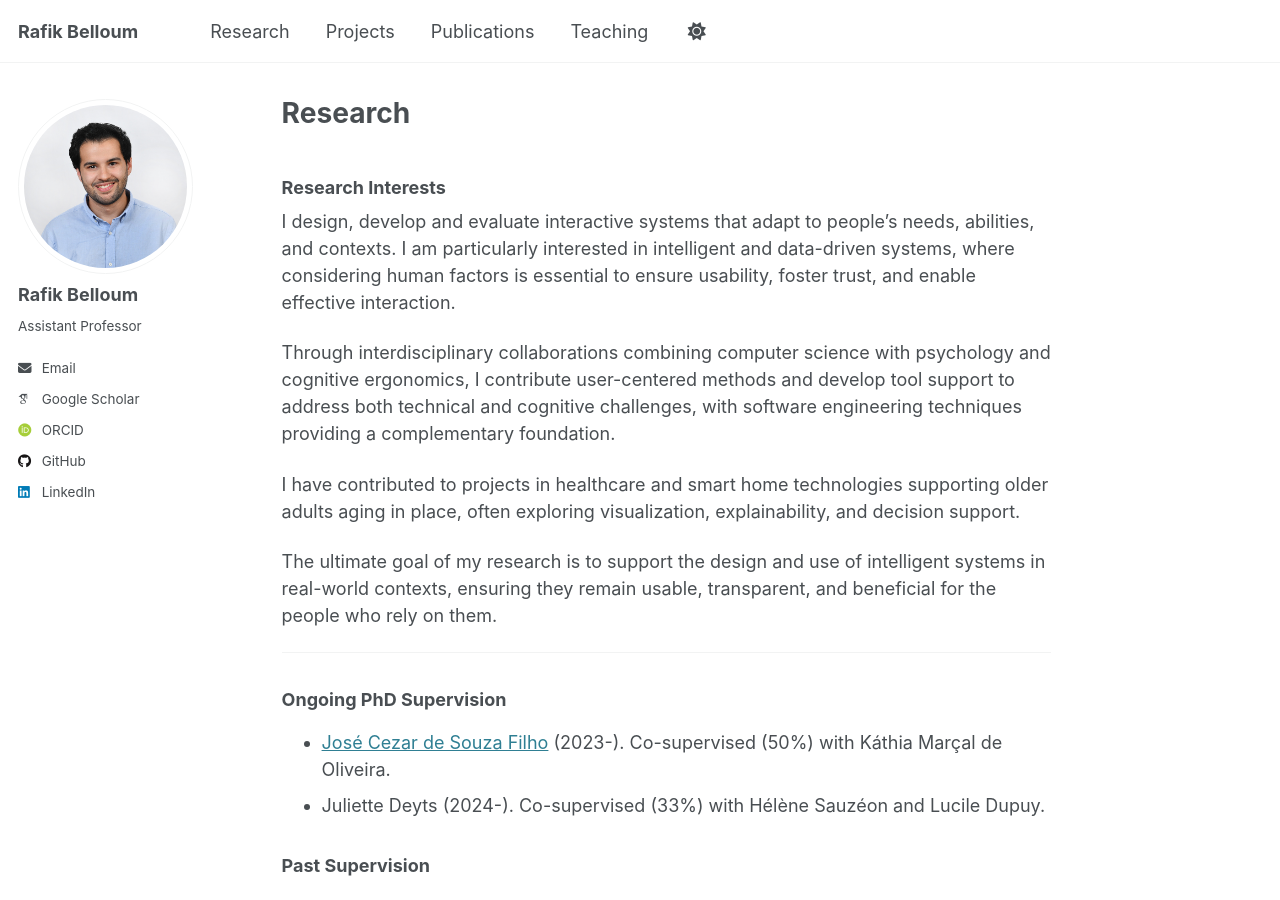
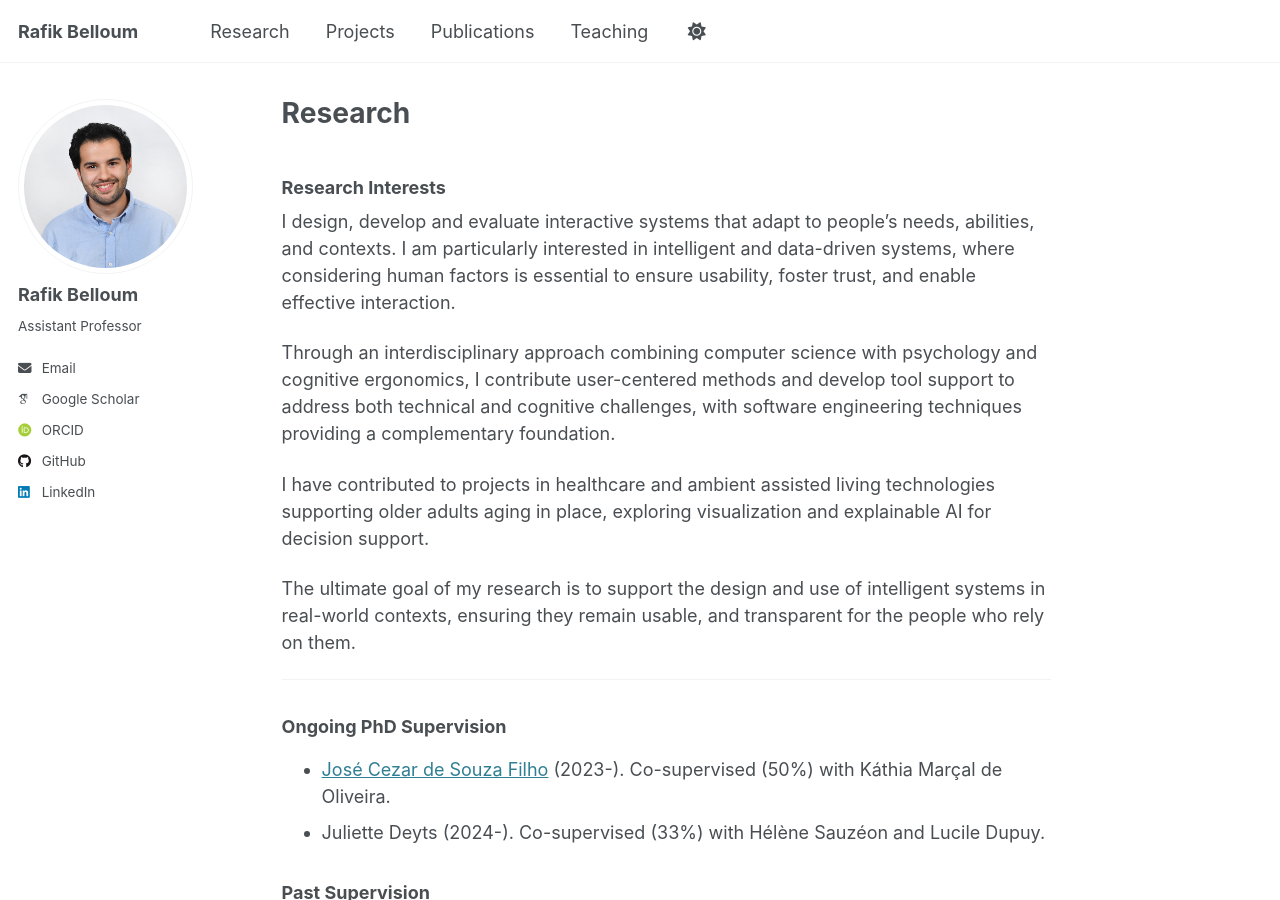
Before and after one commit to rafik-belloum/rafik-belloum.github.io, a Jekyll site: the page built from _pages/research.md, in a window 1280 px wide and 900 px high. Built offline with Jekyll 4.4.1, drawn with Linux system fonts in a browser that asks for light colours; some web fonts are replaced.

Commit message:
Update research.md

```diff
--- a/_pages/research.md
+++ b/_pages/research.md
@@ -9,14 +9,14 @@ author_profile: true
 
 I design, develop and evaluate interactive systems that adapt to people’s needs, abilities, and contexts. I am particularly interested in intelligent and data-driven systems, where considering human factors is essential to ensure usability, foster trust, and enable effective interaction.
 
-Through interdisciplinary collaborations combining computer science with psychology and cognitive ergonomics, I contribute user-centered methods and develop tool support to address both technical and cognitive challenges, with software engineering techniques providing a complementary foundation.
+Through an interdisciplinary approach combining computer science with psychology and cognitive ergonomics, I contribute user-centered methods and develop tool support to address both technical and cognitive challenges, with software engineering techniques providing a complementary foundation.
 
-I have contributed to projects in healthcare and smart home technologies supporting older adults aging in place, often exploring visualization, explainability, and decision support.
+I have contributed to projects in healthcare and ambient assisted living technologies supporting older adults aging in place, exploring visualization and explainable AI for decision support.
 
 <!--This work spans domains such as explainable AI in healthcare, smart home technologies for aging in place, and visualization tools to support decision-making.-->
+The ultimate goal of my research is to support the design and use of intelligent systems in real-world contexts, ensuring they remain usable, and transparent for the people who rely on them.
 
-The ultimate goal of my research is to support the design and use of intelligent systems in real-world contexts, ensuring they remain usable, transparent, and beneficial for the people who rely on them.
-
+<!--and beneficial-->
 <!--I explore how to build interactive systems that fit people’s needs and contexts, especially when these systems involve complex or intelligent behaviors.
 My goal is to help non-expert users better understand and make use of these technologies in meaningful ways.
 
```
